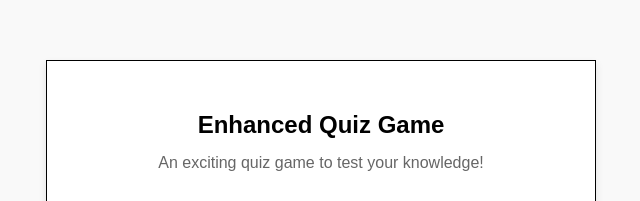
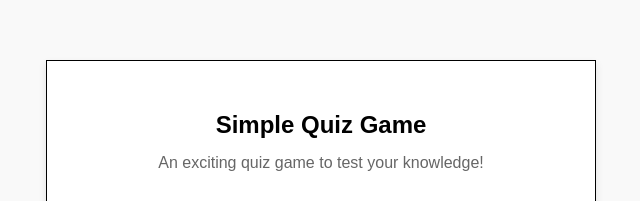
Before and after one commit to Judiciousmurich/quiz-game, a plain HTML site: page index.html in a window 1280 px wide. Shown: the part 166-367 px from the top of the page, without its empty margins (319-959 px from the left). Drawn offline with Linux system fonts and the light colour scheme.

```diff
--- a/index.html
+++ b/index.html
@@ -3,14 +3,14 @@
   <head>
     <meta charset="UTF-8" />
     <meta name="viewport" content="width=device-width, initial-scale=1.0" />
-    <title>Enhanced Quiz Game</title>
+    <title>Simple Quiz Game</title>
     <link rel="stylesheet" href="styles.css" />
   </head>
   <body>
     <div class="container">
       <!-- Start Screen -->
       <div class="screen" id="start-screen">
-        <h1>Enhanced Quiz Game</h1>
+        <h1>Simple Quiz Game</h1>
         <p>An exciting quiz game to test your knowledge!</p>
         <div class="settings">
           <div class="setting-group">
```
